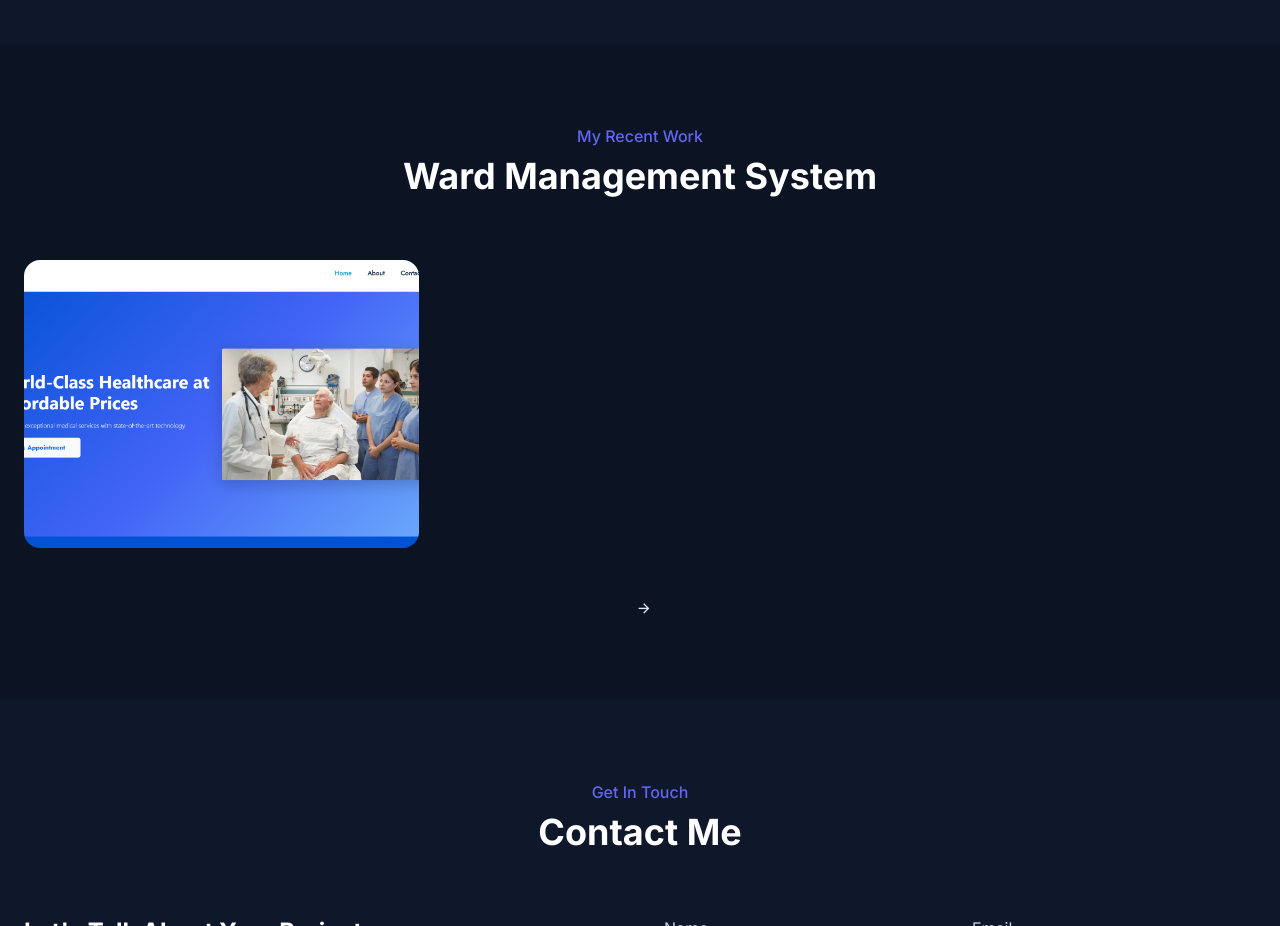
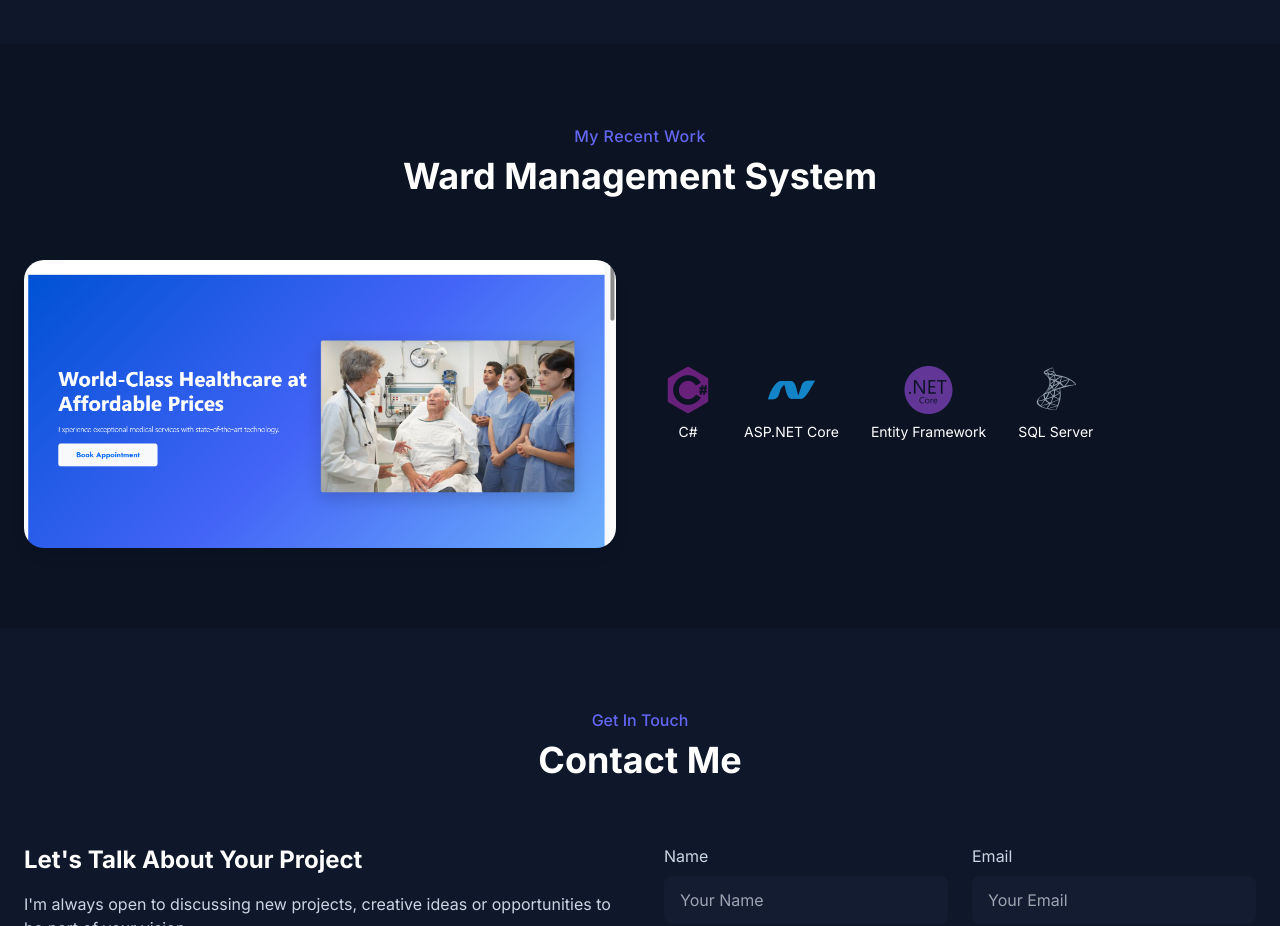
Before and after one commit to Mfundisomzobe/mfundiso-mzobe_2003.github.io, a plain HTML site: page index.html in a window 1280 px wide. Shown: the part 1840-2766 px from the top of the page. Drawn offline with nearby package versions, Linux system fonts and the light colour scheme.

Commit message:
Update index.html

```diff
--- a/index.html
+++ b/index.html
@@ -14,6 +14,7 @@
     <link rel="stylesheet" href="style.css">
     <link href="https://cdn.jsdelivr.net/npm/remixicon@4.3.0/fonts/remixicon.css" rel="stylesheet">
     <link href="https://cdn.jsdelivr.net/npm/remixicon@4.3.0/fonts/remixicon.css" rel="stylesheet">
+    <link rel="stylesheet" href="https://cdn.jsdelivr.net/gh/devicons/devicon@latest/devicon.min.css">
 
 
 
@@ -179,7 +180,7 @@
                         Experienced in both collaborative and individual projects, I bring strong troubleshooting, problem-solving, and analytical thinking skills. My expertise extends to systems design and analysis, decision support systems, and cost-effective coding practices.
                     </p>
 
-                    <a href="files/Mfundiso_Mzobe_CV.pdf" download="Mfundiso_Mzobe_CV.pdf"
+                    <a href="Mfundiso_Mzobe_CV.pdf" download="Mfundiso_Mzobe_CV.pdf"
                        class="px-8 py-3 bg-primary hover:bg-opacity-90 text-white font-medium !rounded-button whitespace-nowrap transition-all inline-flex items-center justify-center">
                         Download CV
                         <i class="ri-download-line ml-2"></i>
@@ -192,32 +193,76 @@
    <!-- Portfolio Section -->
 <section id="portfolio" class="py-20 bg-[#0c1424]">
     <div class="container mx-auto px-6">
+
+        <!-- Section Header -->
         <div class="text-center mb-16">
-                <span class="text-primary font-medium">My Recent Work</span>
-                <h2 class="text-4xl font-bold mt-2 text-white">Ward Management System</h2>
+            <span class="text-primary font-medium tracking-wide">
+                My Recent Work
+            </span>
+            <h2 class="text-4xl font-bold mt-2 text-white">
+                Ward Management System
+            </h2>
         </div>
 
-            <div class="grid grid-cols-1 md:grid-cols-2 lg:grid-cols-3 gap-6">
+        <!-- Portfolio Layout -->
+        <div class="grid grid-cols-1 lg:grid-cols-2 gap-12 items-center">
 
-                <!-- Portfolio Item 4 -->
-                <div class="portfolio-item rounded-lg overflow-hidden relative group">
-                    <img src="images/Screenshot (64).png" alt="Ward Management System" class="w-full h-72 object-cover">
-                    <div class="portfolio-overlay absolute inset-0 bg-primary bg-opacity-80 flex flex-col justify-end p-6">
-                        <h3 class="text-xl font-bold text-white">Ward Management System</h3>
-                        <p class="text-white text-opacity-80 mb-4">C# & ASP.NET Core MVC,Entityframework,SQL</p>
-                        <a href="#" class="text-white inline-flex items-center">
-                            View Project
-                            <i class="ri-arrow-right-line ml-2"></i>
+            <!-- Portfolio Card -->
+            <div class="portfolio-item rounded-xl overflow-hidden relative group shadow-lg">
+                <img src="images/Screenshot (64).png"
+                     alt="Ward Management System"
+                     class="w-full h-72 object-cover transform group-hover:scale-110 transition duration-500 ease-in-out">
+
+                <!-- Overlay -->
+                <div class="portfolio-overlay absolute inset-0 bg-primary bg-opacity-90 opacity-0 group-hover:opacity-100 transition duration-500 flex flex-col justify-end p-6 rounded-xl">
+
+                    <h3 class="text-2xl font-bold text-white mb-2">
+                        Ward Management System
+                    </h3>
+
+                    <!-- Short Description -->
+                    <p class="text-white text-opacity-80 mb-4 text-sm">
+                        A hospital ward management system for managing patients, nurses, and resources.
+                        Built with ASP.NET Core MVC, Entity Framework, and SQL Server.
+                    </p>
+
+                    <!-- Buttons -->
+                    <div class="flex items-center gap-4">
+                        <span class="px-4 py-2 bg-red-500 text-white text-sm rounded-full">
+                            No Live Website
+                        </span>
+
+                        <a href="https://github.com/Mfundisomzobe/WardManagementSystem" target="_blank"
+                           class="px-4 py-2 bg-white text-primary font-medium rounded-full shadow hover:bg-gray-100 transition">
+                            View Code
                         </a>
                     </div>
                 </div>
+            </div>
 
-
+            <!-- Tech Stack Icons -->
+            <div class="flex flex-wrap justify-center lg:justify-start gap-8">
+                <!-- C# -->
+                <div class="flex flex-col items-center">
+                    <i class="devicon-csharp-plain colored text-5xl"></i>
+                    <span class="text-white text-sm mt-2">C#</span>
                 </div>
-            <div class="text-center mt-12">
-
-                <i class="ri-arrow-right-line ml-2"></i>
-                </a>
+                <!-- ASP.NET Core -->
+                <div class="flex flex-col items-center">
+                    <i class="devicon-dot-net-plain colored text-5xl"></i>
+                    <span class="text-white text-sm mt-2">ASP.NET Core</span>
+                </div>
+                <!-- Entity Framework -->
+                <div class="flex flex-col items-center">
+                    <i class="devicon-dotnetcore-plain colored text-5xl"></i>
+                    <span class="text-white text-sm mt-2">Entity Framework</span>
+                </div>
+                <!-- SQL Server -->
+                <div class="flex flex-col items-center">
+                    <i class="devicon-microsoftsqlserver-plain colored text-5xl"></i>
+                    <span class="text-white text-sm mt-2">SQL Server</span>
+                </div>
+            </div>
         </div>
     </div>
 </section>
```
Lines whose indentation alone changed are shown as unchanged.
